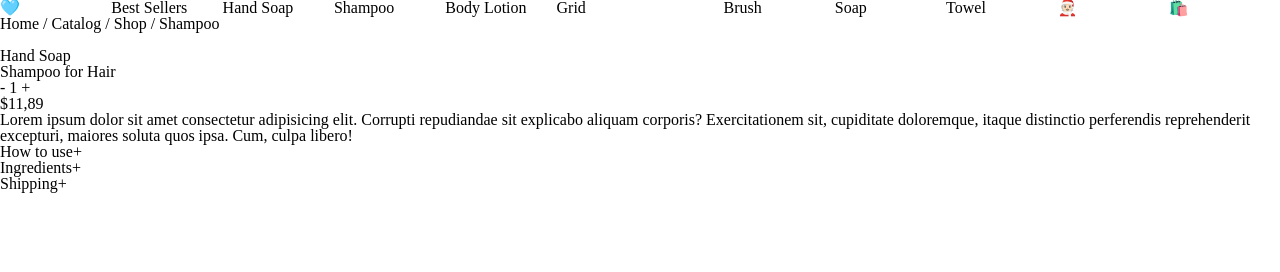
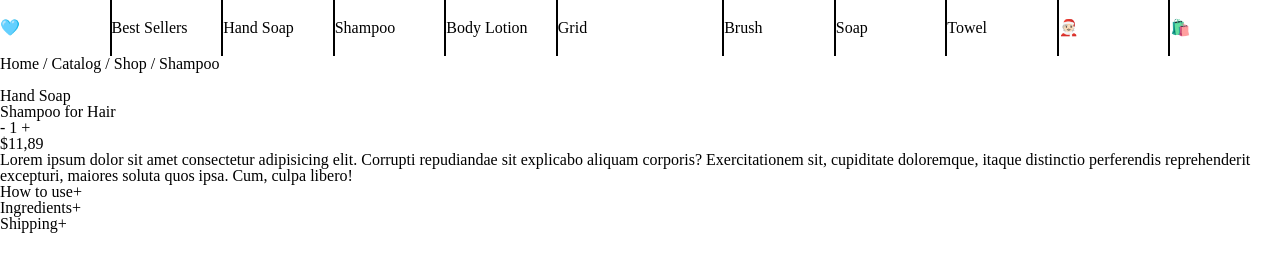
Before and after one commit to changhui98/Beauty-Store, a website built with Vite: page BeautyStore/index.html in a window 1280 px wide. Built offline with nearby package versions, Linux system fonts and the light colour scheme.

Commit message:
Update style.scss

```diff
--- a/BeautyStore/css/style.scss
+++ b/BeautyStore/css/style.scss
@@ -9,6 +9,12 @@ body {
     ul {
       display: grid;
       grid-template-columns: repeat(5, 1fr) 1.5fr repeat(5, 1fr);
+      background-color: black;
+      gap: 2px;
+      .header__tab {
+        background-color: white;
+        padding: 20px 0px;
+      }
     }
   }
 }
```
